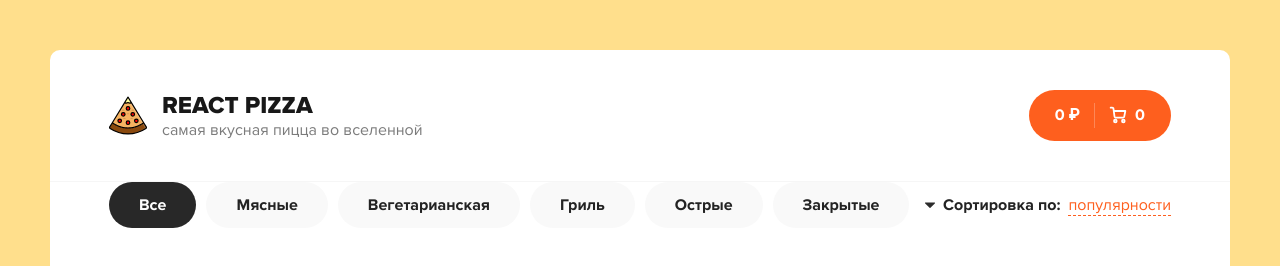
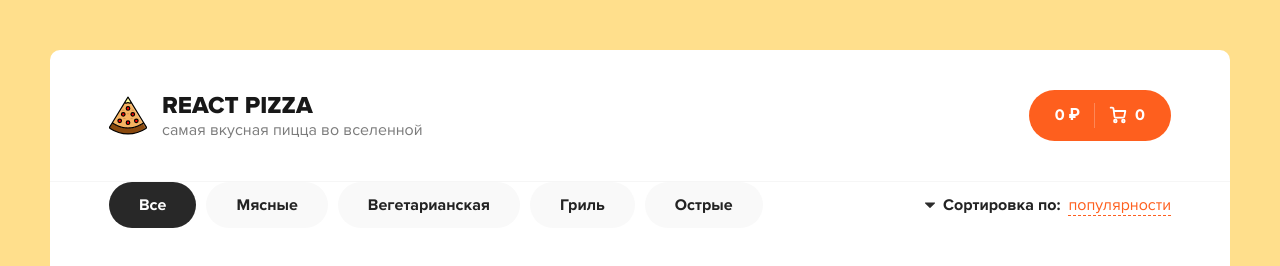
Before and after one commit to JoDiFo/pizza-store, a React (Create React App) app: page / in a window 1280 px wide. Shown: the top 266 px of the page. Built offline with nearby package versions, Linux system fonts and the light colour scheme.

Commit message:
removed on category added alert on send order

```diff
--- a/src/components/LoadedCart.jsx
+++ b/src/components/LoadedCart.jsx
@@ -132,7 +132,12 @@ function LoadedCart({ pizzas }) {
             </div>
           </Link>
 
-          <div className="button pay-btn">
+          <div
+            className="button pay-btn"
+            onClick={() => {
+              alert("Заказ отправлен");
+            }}
+          >
             <span>Оплатить сейчас</span>
           </div>
         </div>
--- a/src/pages/Home.jsx
+++ b/src/pages/Home.jsx
@@ -7,13 +7,7 @@ import { useSelector } from "react-redux";
 function Home({ pizzas }) {
   const filter = useSelector((state) => state.filter.value);
 
-  const categoryItems = [
-    "Мясные",
-    "Вегетарианская",
-    "Гриль",
-    "Острые",
-    "Закрытые",
-  ];
+  const categoryItems = ["Мясные", "Вегетарианская", "Гриль", "Острые"];
   const sortItems = ["популярности", "цене", "алфавиту"];
 
   switch (filter.sortBy) {
@@ -33,6 +27,9 @@ function Home({ pizzas }) {
         }
         return 0;
       });
+      break;
+    default:
+      pizzas.sort((a, b) => b.rating - a.rating);
       break;
   }
 
```
